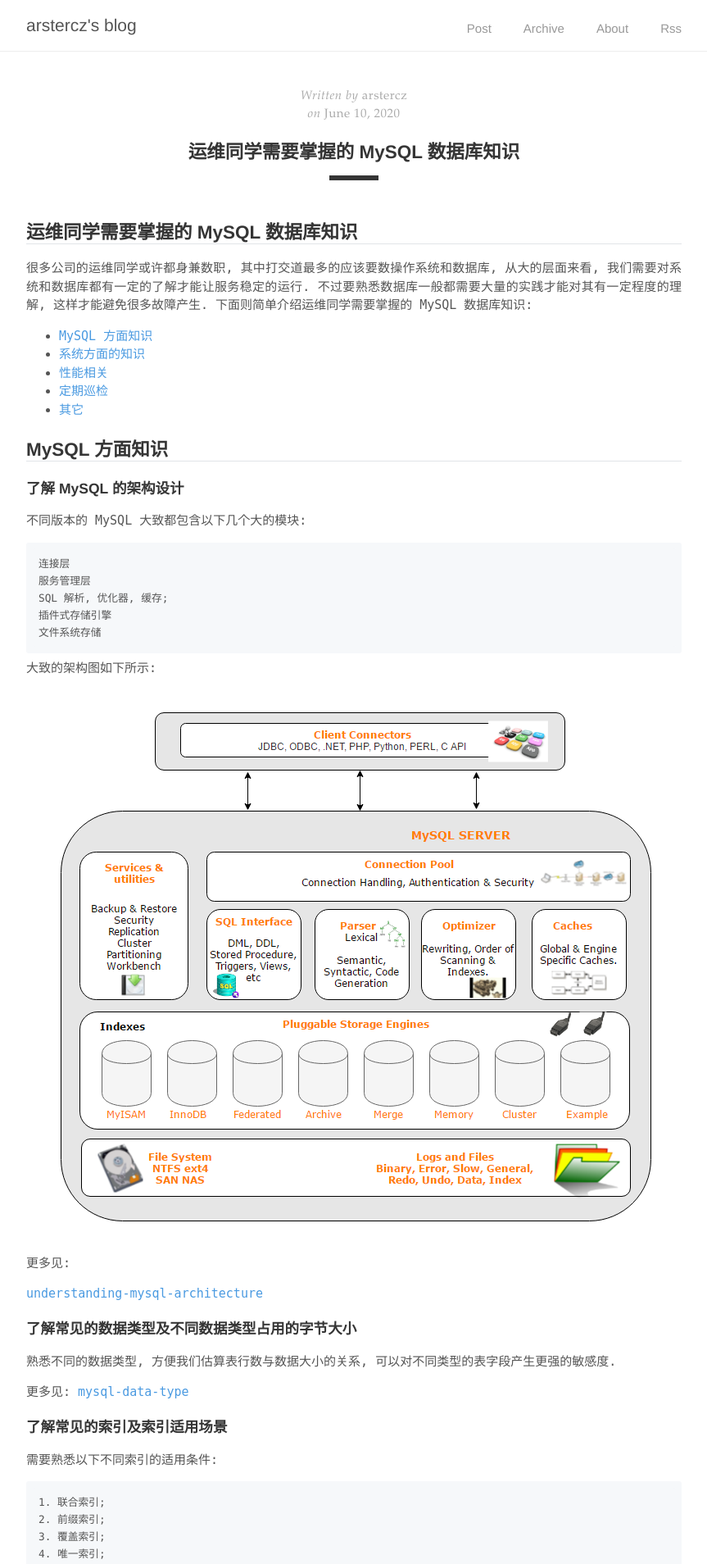
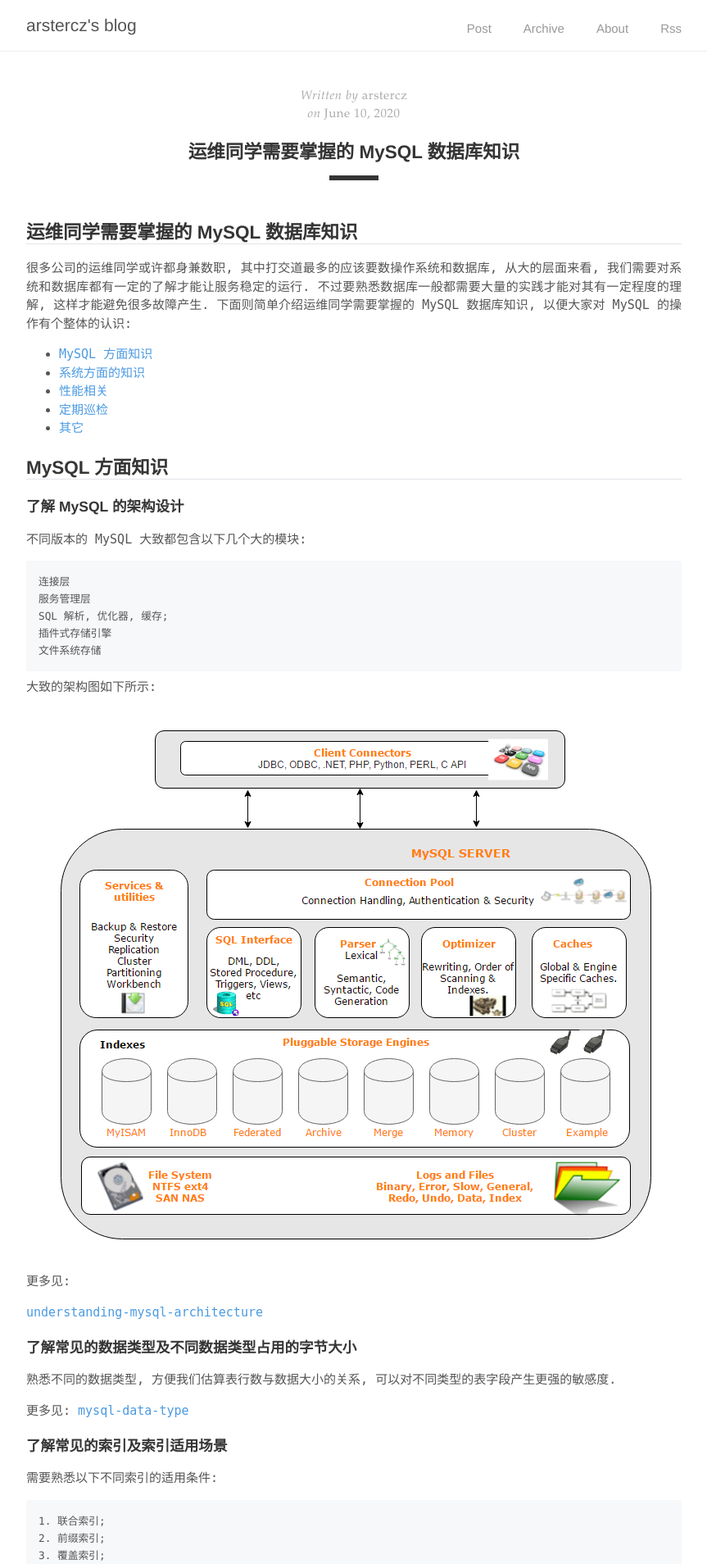
Before and after one commit to arstercz/arstercz.github.io, a Jekyll site: the page built from _posts/2020-06-10-sre-mysql-note.md, in a window 1280 px wide. Shown: the top 1908 px of the page at 82% size, without its empty margins (208-1071 px from the left). Built offline with Jekyll 4.4.1, drawn with Linux system fonts in a browser that asks for light colours; comment, search, counter and statistics services are not loaded.

Commit message:
add note to new post

```diff
--- a/_posts/2020-06-10-sre-mysql-note.md
+++ b/_posts/2020-06-10-sre-mysql-note.md
@@ -7,7 +7,7 @@
 
 ## 运维同学需要掌握的 MySQL 数据库知识
 
-很多公司的运维同学或许都身兼数职, 其中打交道最多的应该要数操作系统和数据库, 从大的层面来看, 我们需要对系统和数据库都有一定的了解才能让服务稳定的运行. 不过要熟悉数据库一般都需要大量的实践才能对其有一定程度的理解, 这样才能避免很多故障产生. 下面则简单介绍运维同学需要掌握的 MySQL 数据库知识:
+很多公司的运维同学或许都身兼数职, 其中打交道最多的应该要数操作系统和数据库, 从大的层面来看, 我们需要对系统和数据库都有一定的了解才能让服务稳定的运行. 不过要熟悉数据库一般都需要大量的实践才能对其有一定程度的理解, 这样才能避免很多故障产生. 下面则简单介绍运维同学需要掌握的 MySQL 数据库知识, 以便大家对 MySQL 的操作有个整体的认识:
 
 * [MySQL 方面知识](#MySQL-方面知识)
 * [系统方面的知识](#系统方面的知识)
```
